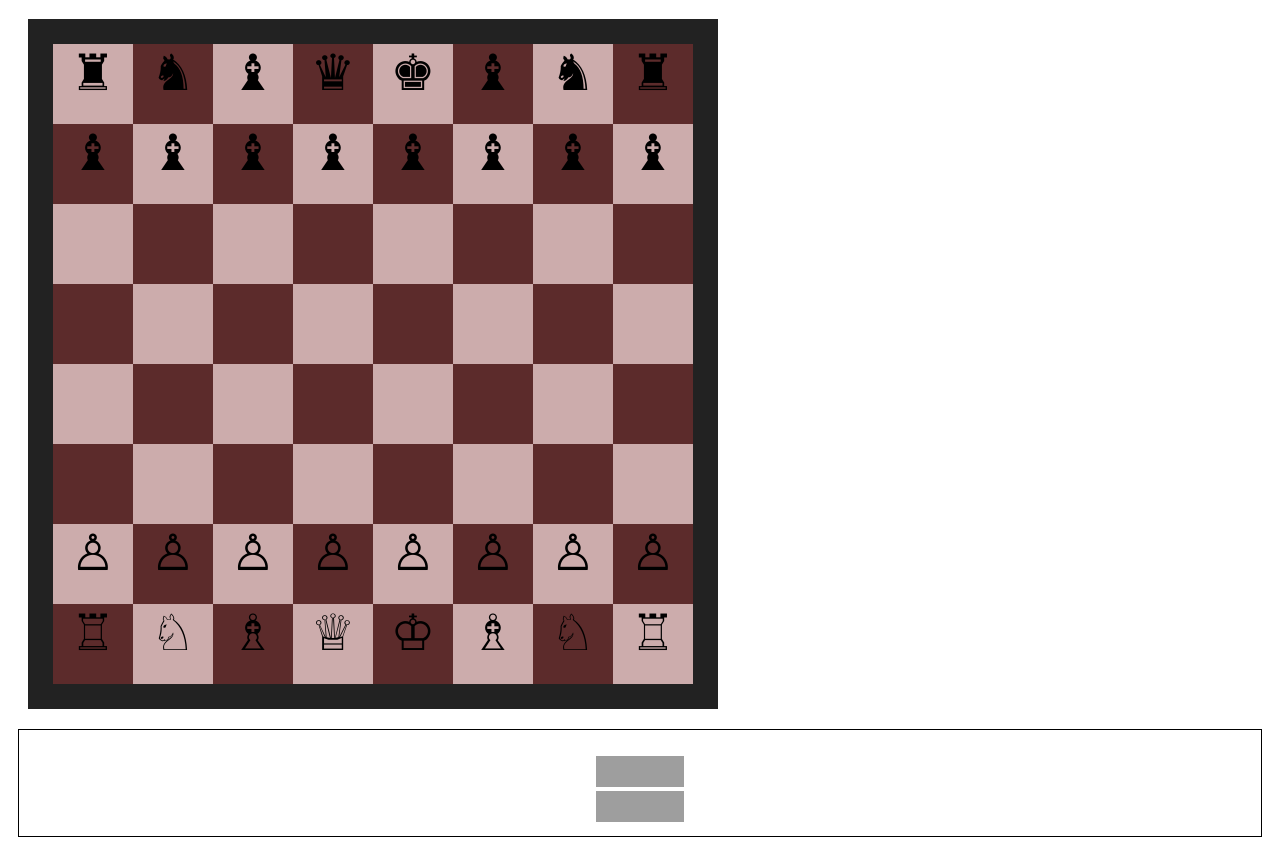
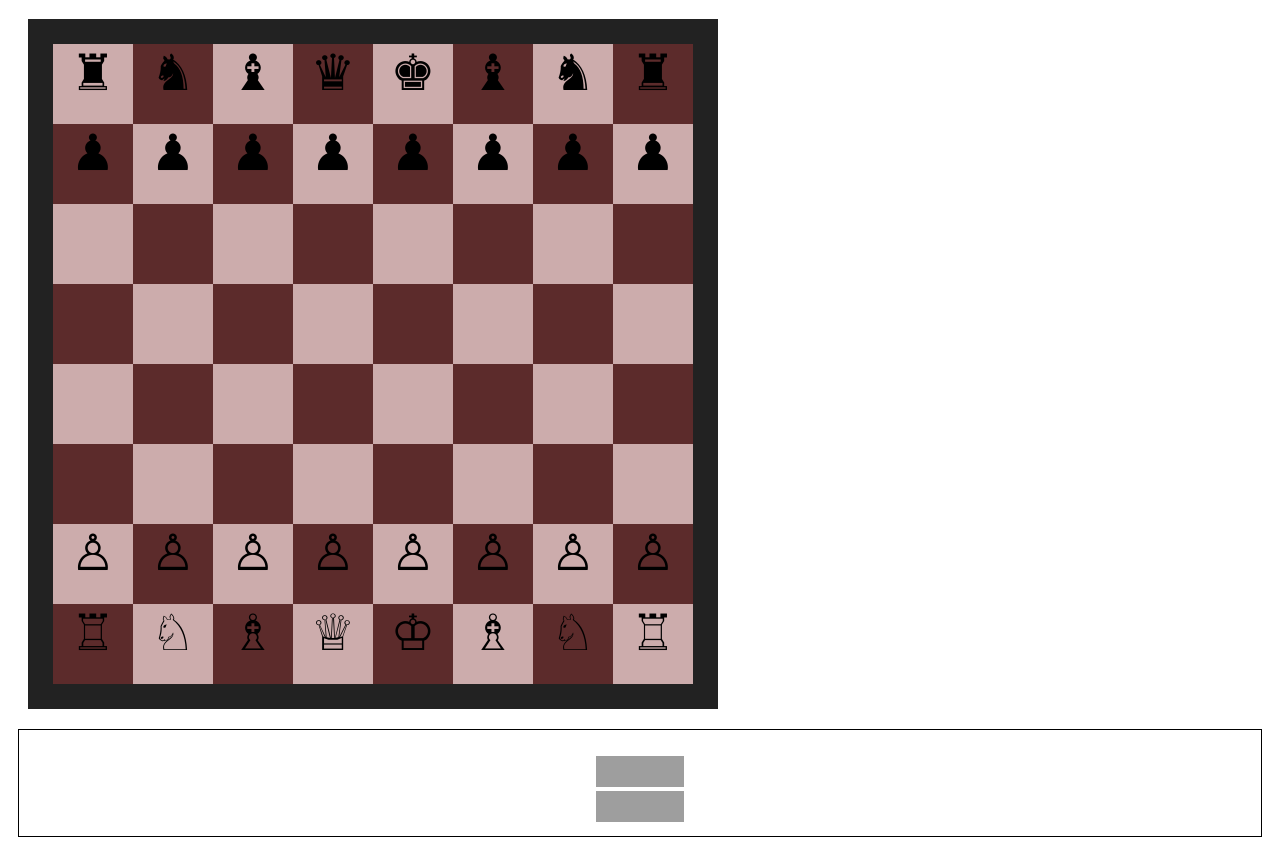
Before and after one commit to emcantosh/PROG109, a plain HTML site: page Chess.html in a window 1280 px wide. Shown: the part 61-908 px from the top of the page. Drawn offline with Linux system fonts and the light colour scheme; grey boxes are pictures that could not be loaded; a web font is replaced by a local one.

Commit message:
Update Chess.html

```diff
--- a/Chess.html
+++ b/Chess.html
@@ -60,14 +60,14 @@
       <div class="white">&#9822;</div>
       <div class="black">&#9820;</div>
       <!-- 2nd -->
-      <div class="black">&#9821;</div>
-      <div class="white">&#9821;</div>
-      <div class="black">&#9821;</div>
-      <div class="white">&#9821;</div>
-      <div class="black">&#9821;</div>
-      <div class="white">&#9821;</div>
-      <div class="black">&#9821;</div>
-      <div class="white">&#9821;</div>
+      <div class="black">&#9823;</div>
+      <div class="white">&#9823;</div>
+      <div class="black">&#9823;</div>
+      <div class="white">&#9823;</div>
+      <div class="black">&#9823;</div>
+      <div class="white">&#9823;</div>
+      <div class="black">&#9823;</div>
+      <div class="white">&#9823;</div>
       <!-- 3th -->
       <div class="white"></div>
       <div class="black"></div>
```
